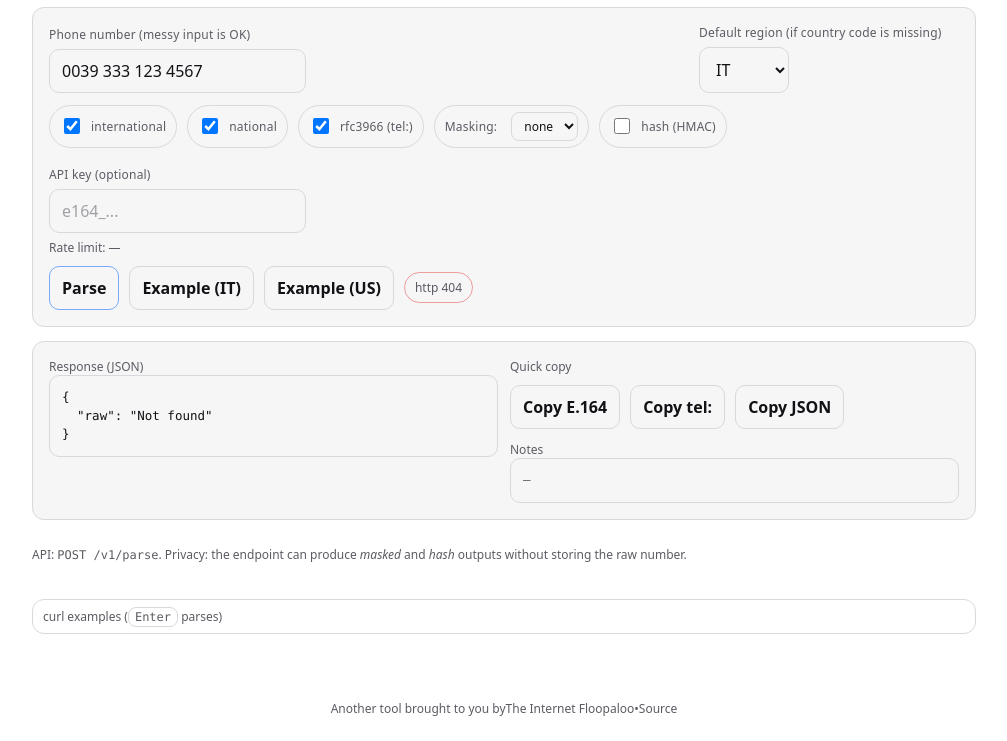
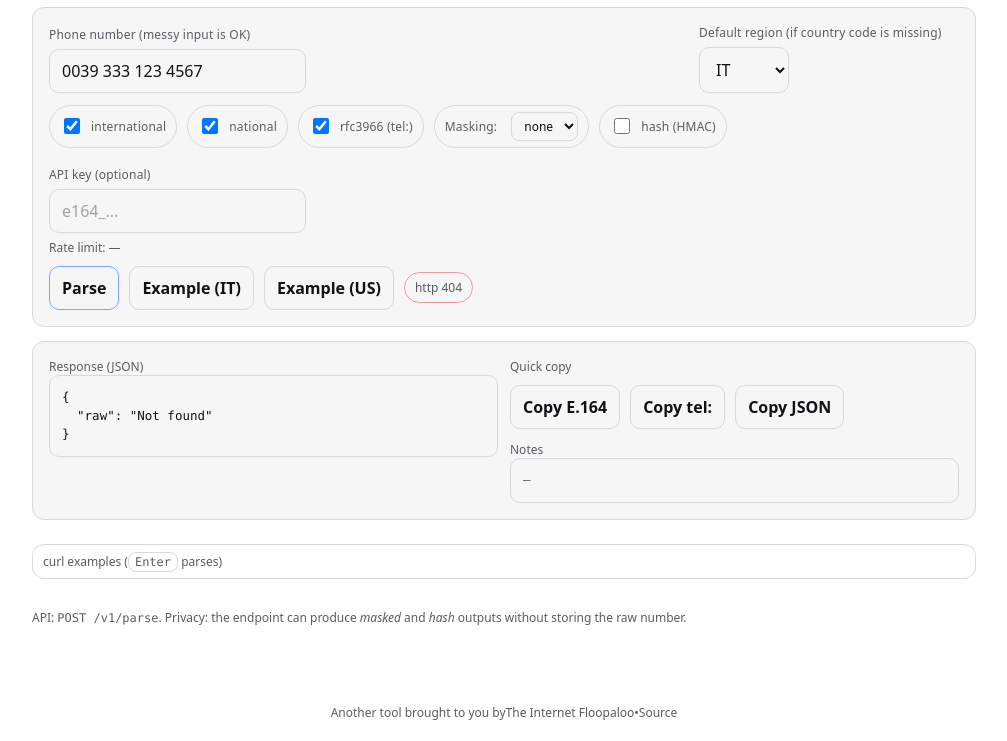
Before and after one commit to Antonio-Prado/e164-it, a website: page public/index.html in a window 1280 px wide. Shown: the part 100-841 px from the top of the page, without its empty margins (136-1143 px from the left). Drawn offline with Linux system fonts and the light colour scheme; no server answers.

Commit message:
Standardize page subtitles and notes (#16)

```diff
--- a/public/index.html
+++ b/public/index.html
@@ -109,10 +109,6 @@
       </div>
     </div>
   </div>
-
-        <p class="muted small" id="api">
-        API: <code>POST /v1/parse</code>. <span id="privacy">Privacy: the endpoint can produce <em>masked</em> and <em>hash</em> outputs without storing the raw number.</span>
-      </p>
 
       <details class="details">
         <summary>curl examples <span class="muted">(<span class="kbd">Enter</span> parses)</span></summary>
--- a/public/nav.js
+++ b/public/nav.js
@@ -4,9 +4,25 @@
     { path: '/batch/',   label: 'Batch CSV', subtitle: 'Process CSV batches: normalize, validate, export.' },
     { path: '/docs/',    label: 'Docs',    subtitle: 'API + Batch reference, operational notes, and examples.' },
     { path: '/api/',     label: 'API',     subtitle: 'Endpoints, parameters, and examples.' },
+    { path: '/api-docs/', label: 'API Docs', subtitle: 'Interactive OpenAPI documentation.' },
+    { path: '/admin/',   label: 'Admin',   subtitle: 'Create and manage API keys (admin token required).' },
     { path: '/privacy/', label: 'Privacy', subtitle: 'Privacy & security notes.' },
     { path: '/samples/', label: 'Samples', subtitle: 'Examples and test vectors.' },
   ];
+  const notes = {
+    '/': 'API: <code>POST /v1/parse</code>. Privacy: the endpoint can produce <em>masked</em> and <em>hash</em> outputs without storing the raw number.',
+    '/batch/': 'API: <code>POST /v1/batch/parse</code>. Privacy: supports masking and optional hashing in batch output.',
+    '/docs/': 'Reference docs for API, batch, and operational notes.',
+    '/docs/api/': 'API field reference and response details for v1 endpoints.',
+    '/docs/batch/': 'Batch CSV parameters, output columns, and usage tips.',
+    '/docs/faq/': 'Operational FAQs, rate limiting tips, and CSV format notes.',
+    '/docs/security/': 'Security notes and privacy guidance for phone number data.',
+    '/api/': 'Endpoint reference with examples for the v1 API.',
+    '/api-docs/': 'Interactive OpenAPI documentation for v1.',
+    '/admin/': 'Admin-only: manage API keys and limits.',
+    '/privacy/': 'Privacy notes and data exposure guidance.',
+    '/samples/': 'Sample CSV files for testing batch parsing.',
+  };
   const norm = (p) => {
     if (!p) return '/';
     p = p.split('?')[0].split('#')[0];
@@ -56,6 +72,20 @@
   const base = 'e164.it';
   document.title = `${base} — ${current.label}`;
 
+  const main = document.querySelector('main');
+  const existingNote = document.getElementById('page_note');
+  if (existingNote) existingNote.remove();
+  const legacyNote = document.getElementById('api');
+  if (legacyNote) legacyNote.remove();
+  if (main && notes[current.path]) {
+    const note = document.createElement('p');
+    note.className = 'muted small';
+    note.id = 'page_note';
+    note.style.marginTop = '16px';
+    note.innerHTML = notes[current.path];
+    main.appendChild(note);
+  }
+
   document.querySelectorAll('footer').forEach((footer) => footer.remove());
   const footer = document.createElement('footer');
   footer.className = 'meta';
```
